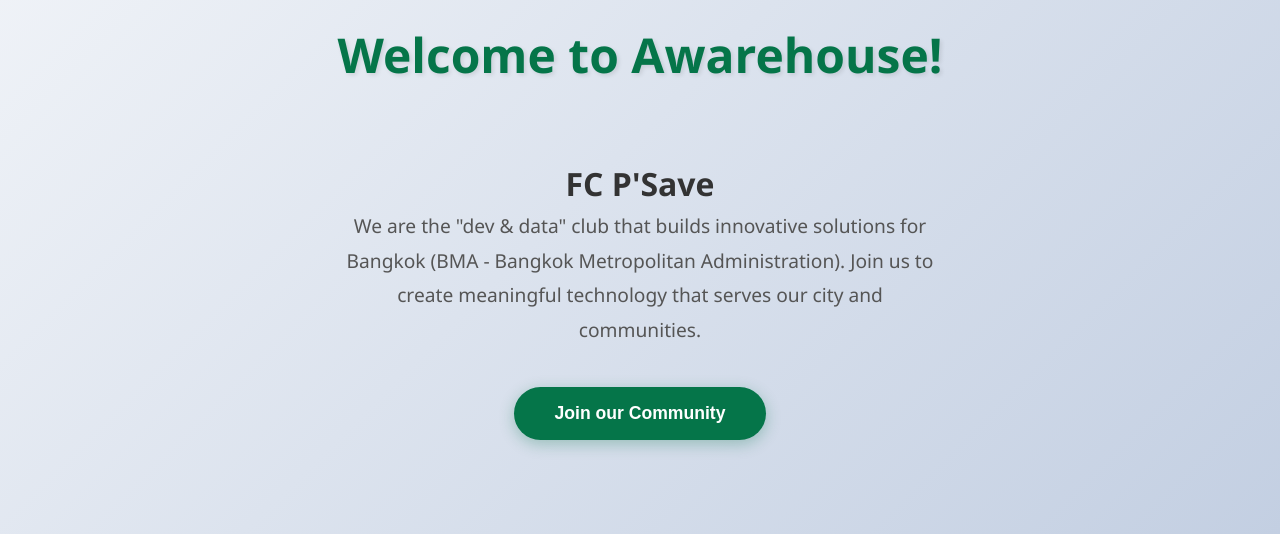
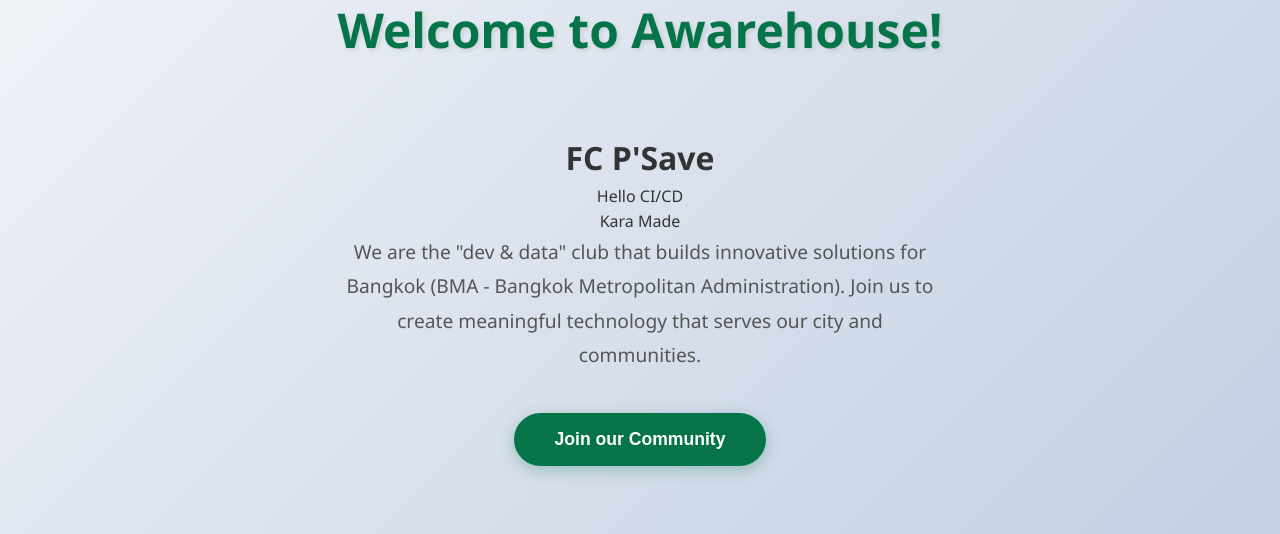
Before and after one commit to KanakornMek/Awarehouse_ci-cd_demo, a website: page index.html in a window 1280 px wide. Shown: the part 266-800 px from the top of the page. Drawn offline with Linux system fonts and the light colour scheme.

Commit message:
feat: added some text

```diff
--- a/index.html
+++ b/index.html
@@ -15,6 +15,8 @@
 
         <main class="main-content">
             <h1>FC P'Save</h1>
+            <p>Hello CI/CD</p>
+            <p>Kara Made</p>
             <p class="description">
                 We are the "dev & data" club that builds innovative solutions for Bangkok (BMA - Bangkok Metropolitan Administration).
                 Join us to create meaningful technology that serves our city and communities.
```
